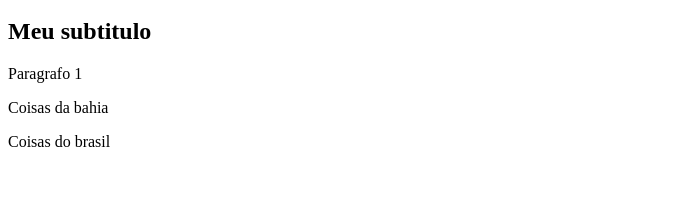
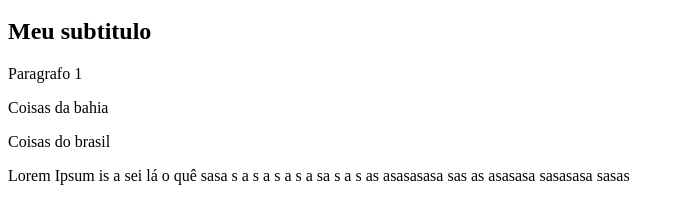
Before and after one commit to LucasCosta9199/teste, a plain HTML site: page index.html in a window 1280 px wide. Shown: the part 48-272 px from the top of the page, without its empty margins (0-684 px from the left). Drawn offline with Linux system fonts and the light colour scheme.

Commit message:
lorem ipsum

```diff
--- a/index.html
+++ b/index.html
@@ -16,6 +16,7 @@
     <p>Coisas da bahia</p>
 
     <p>Coisas do brasil</p>
+    <p>Lorem Ipsum is a sei lá o quê sasa s  a s a s a s a sa s a s as asasasasa sas  as asasasa sasasasa sasas </p>
 </body>
 
 <html />
```
